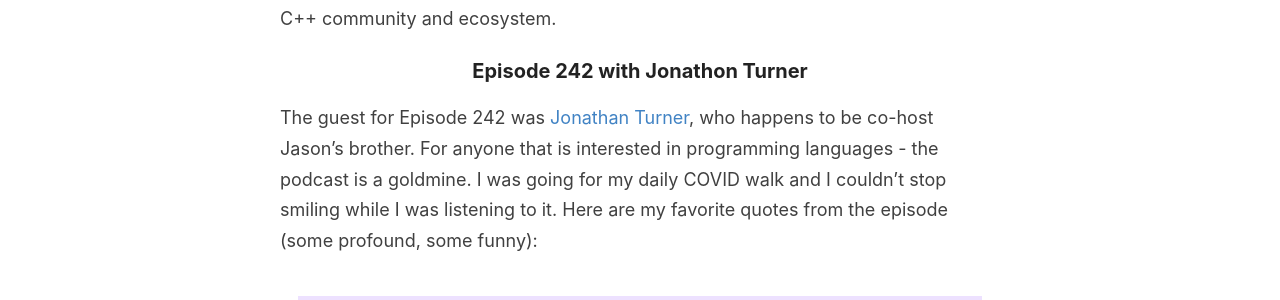
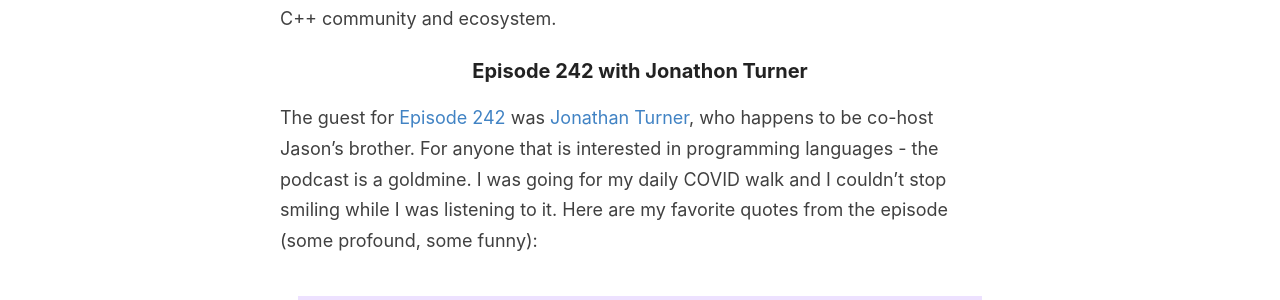
Before and after one commit to codereport/codereport.github.io, a Jekyll site: the page built from _posts/2020-04-10-CppCastEpisode242IsAwesome.md, in a window 1280 px wide and 900 px high, scrolled down 634 px. Shown: the part 153-453 px from the top of the window. Built offline with Jekyll 4.4.1, drawn with Linux system fonts in a browser that asks for light colours.

Commit message:
Update 2020-04-10-CppCastEpisode242IsAwesome.md

```diff
--- a/_posts/2020-04-10-CppCastEpisode242IsAwesome.md
+++ b/_posts/2020-04-10-CppCastEpisode242IsAwesome.md
@@ -19,7 +19,7 @@ However, today's episode was so good that I decided a tweet was not enough - so
 
 ### Episode 242 with Jonathon Turner
 
-The guest for Episode 242 was [Jonathan Turner](https://twitter.com/jntrnr), who happens to be co-host Jason's brother. For anyone that is interested in programming languages - the podcast is a goldmine. I was going for my daily COVID walk and I couldn't stop smiling while I was listening to it. Here are my favorite quotes from the episode (some profound, some funny):
+The guest for [Episode 242](https://cppcast.com/nu-programming-languages-jonathan-turner/) was [Jonathan Turner](https://twitter.com/jntrnr), who happens to be co-host Jason's brother. For anyone that is interested in programming languages - the podcast is a goldmine. I was going for my daily COVID walk and I couldn't stop smiling while I was listening to it. Here are my favorite quotes from the episode (some profound, some funny):
 
 > Your ambitions will outrun your skill - and that is how you should start.
 
@@ -51,4 +51,4 @@ I listen to about 15 programming / technology podcasts and I actually explicitly
 
 Jonathon mentions Lang.Next during the podcast, which I had also come across in the past. I keep track of every talk / presentation / lecture I watched and on May 1, 2019 I watched [LangNext 2014 (C++, Rust, D, Go)](https://www.youtube.com/watch?v=BBbv1ej0fFo) which is just a copy of the actual talk on Channel 9 [Panel: Systems Programming in 2014 and Beyond](https://channel9.msdn.com/Events/Lang-NEXT/Lang-NEXT-2014/Panel-Systems-Programming-Languages-in-2014-and-Beyond)
 
-<iframe width="420" height="315" src="https://www.youtube.com/watch?v=BBbv1ej0fFo" frameborder="0" allowfullscreen></iframe>
+<iframe width="560" height="315" src="https://www.youtube.com/embed/BBbv1ej0fFo" frameborder="0" allow="accelerometer; autoplay; encrypted-media; gyroscope; picture-in-picture" allowfullscreen></iframe>
```
